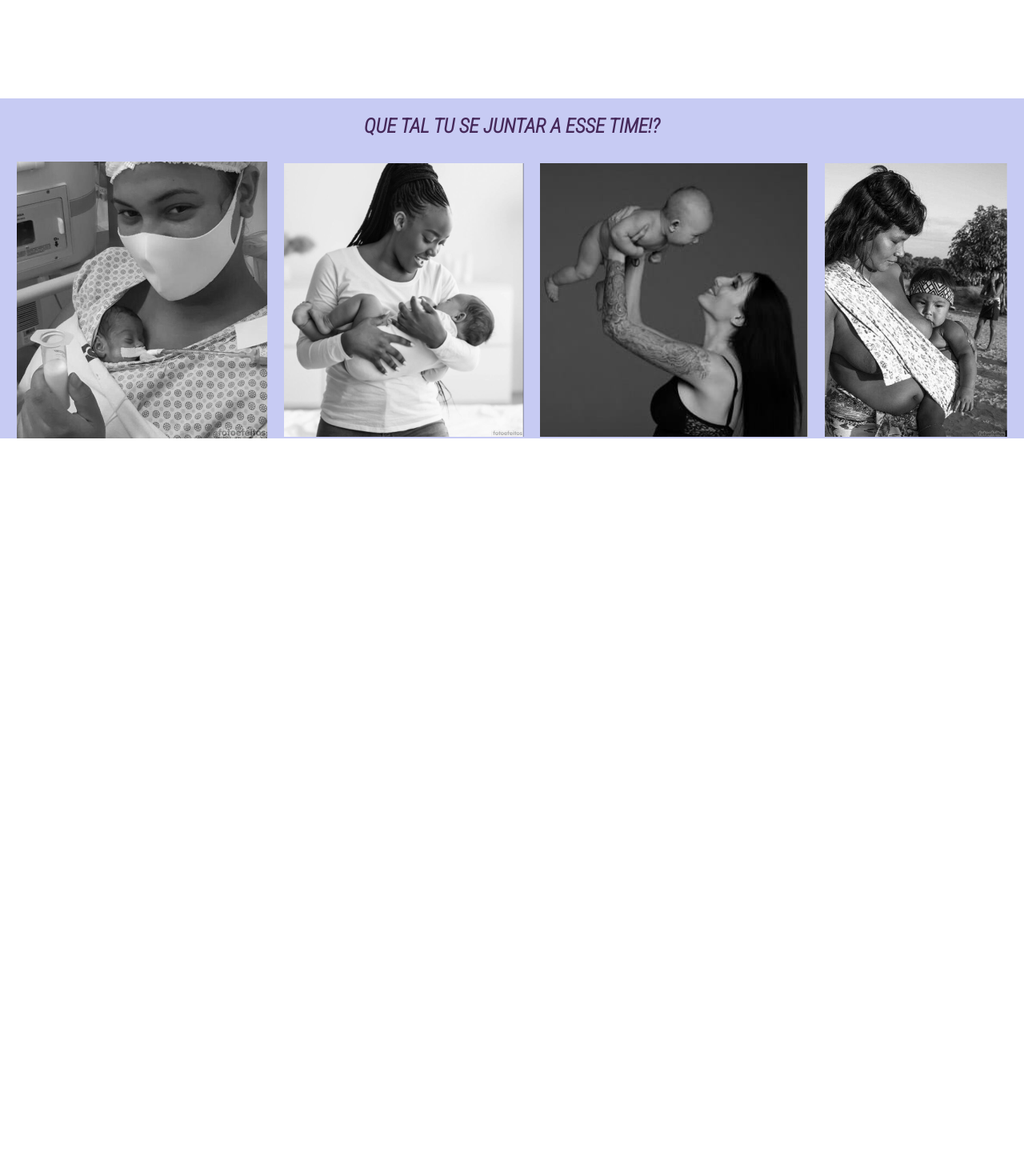
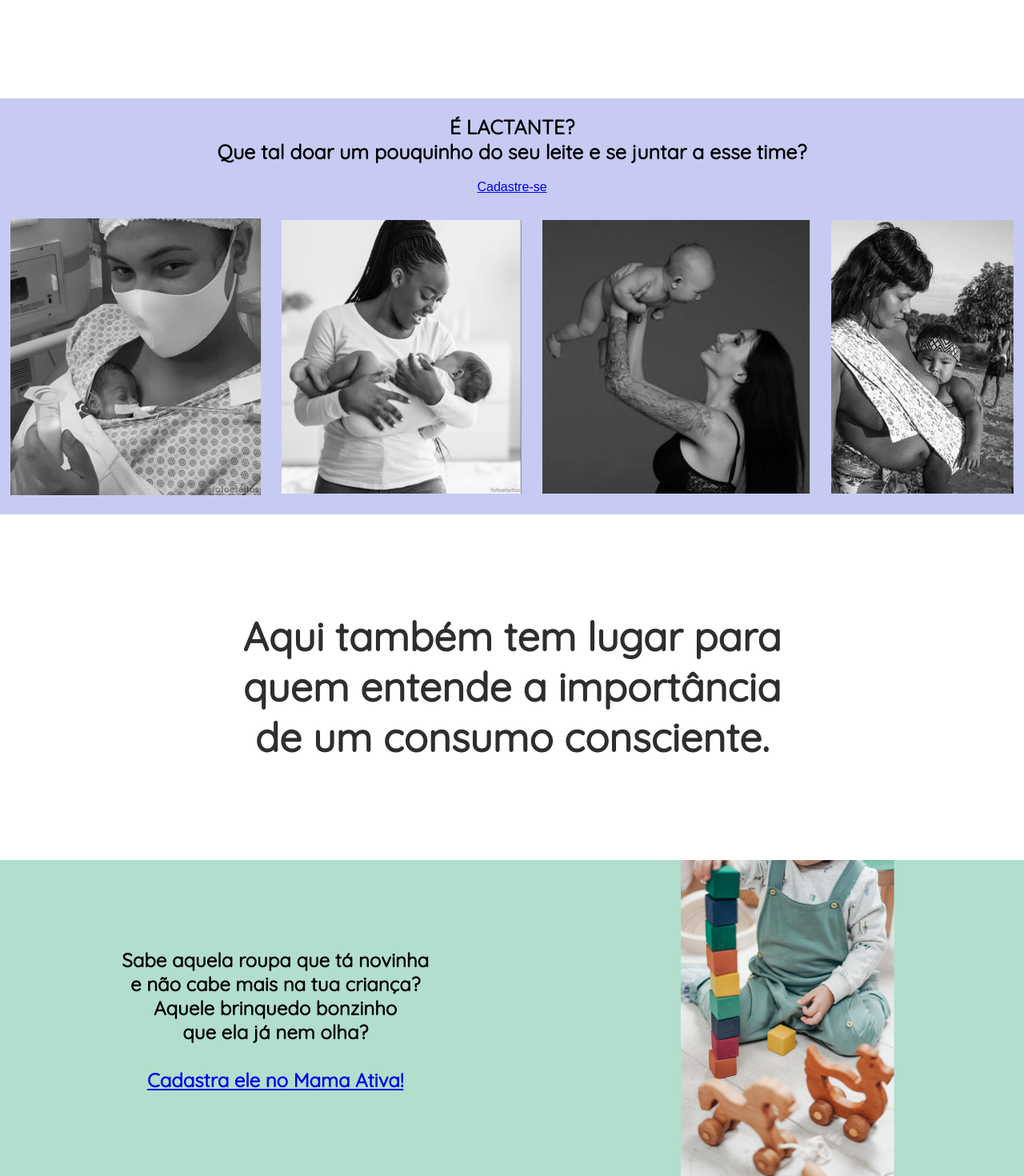
Before and after one commit to hannatty/mama_ativa01, a React (Create React App) app: page / in a window 1280 px wide. Shown: the part 640-2110 px from the top of the page at 80% size. Before the commit the page ends 1208 px from the top, so only its background shows below. Built offline with nearby package versions, Linux system fonts and the light colour scheme.

Commit message:
body additions

```diff
--- a/src/components/Header/index.js
+++ b/src/components/Header/index.js
@@ -10,7 +10,7 @@ export default function Header(){
       <Link className='menu-options'> Quem Somos </Link>
       <Link className='menu-options'> Parcerias </Link>
       <Link className='menu-options'> Contato </Link>
-      <Link className='register'> <button className='register-button'>Entrar</button> </Link>
+      <Link className='register'> <button className='register-button'>Login</button> </Link>
     </header>
 
 
--- a/src/components/ImgsGroup/imgsGroup.css
+++ b/src/components/ImgsGroup/imgsGroup.css
@@ -2,6 +2,7 @@
 text-align: center;
 max-height: 500px;
 background-color:#C7CBF3 ;
+padding-bottom: 20px;
 }
 
 .imgGroup{
@@ -9,7 +10,7 @@ background-color:#C7CBF3 ;
   align-items: center;
   justify-content:center;
   margin-top: 30px;
-  margin-bottom: 20px;
+  margin-bottom: 10px;
 }
 
 .img-config{
@@ -18,10 +19,10 @@ background-color:#C7CBF3 ;
 }
 
 .subtitle-config{
-  font-family: 'Roboto Condensed', sans-serif;
+  font-family: 'Quicksand', sans-serif;
   padding-top: 20px;
   font-size: 40px;
   margin-top: 20px;
   font-size: 25px;
-  color: #46295A;
+  color: #000;
 }
--- a/src/components/ImgsGroup/index.js
+++ b/src/components/ImgsGroup/index.js
@@ -1,10 +1,12 @@
 import './imgsGroup.css';
+import { Link } from 'react-router-dom';
 
 
 export default function ImgsGroup(){
   return(
     <div className='container'>
-      <h2 className='subtitle-config'>QUE TAL TU SE JUNTAR A ESSE TIME!?</h2>
+      <h2 className='subtitle-config'>É LACTANTE?<br/> Que tal doar um pouquinho do seu leite e se juntar a esse time?</h2>
+      <Link to="/">Cadastre-se</Link>
       <div className='imgGroup'>
         <img src="/foto1.png" alt='Mulher com bebê' className='img-config' />
         <img src="/foto2.png" alt='Mulher com bebê' className='img-config'/>
--- /dev/null
+++ b/src/components/ImgsGroup2/imgsGroup2.css
@@ -0,0 +1,17 @@
+.container3{
+  text-align: center;
+  max-height: 400px;
+  background-color:#B2DECD ;
+  }
+
+  .imgGroup{
+    display:flex;
+    align-items:center;
+    justify-content:space-around;
+    margin-top: 30px;
+    margin-bottom: 10px;
+  }
+
+  .picture-text{
+    font-family: 'Quicksand', sans-serif;
+  }
--- /dev/null
+++ b/src/components/ImgsGroup2/index.js
@@ -0,0 +1,19 @@
+import './imgsGroup2.css';
+import { Link } from 'react-router-dom';
+
+
+export default function ImgsGroup(){
+  return(
+    <div className='container3'>
+      <div className='imgGroup'>
+        <h2 className="picture-text">
+          Sabe aquela roupa que tá novinha<br/> e não cabe mais na tua criança?<br/>
+          Aquele brinquedo bonzinho <br/> que ela já nem olha?<br/><br/>
+          <Link to="/">Cadastra ele no Mama Ativa!</Link>
+          </h2>
+        <img src="/fotoCrianca.png" alt='Mulher com bebê' className='img-config'/>
+    </div>
+   </div>
+
+  );
+}
--- a/src/pages/Home/index.js
+++ b/src/pages/Home/index.js
@@ -1,5 +1,6 @@
 import { Link } from 'react-router-dom';
 import ImgsGroup from '../../components/ImgsGroup';
+import ImgsGroup2 from '../../components/ImgsGroup2';
 
 export default function Home() {
   return (
@@ -8,11 +9,19 @@ export default function Home() {
         <img src="/banner.svg" alt='Banner Mama Ativa' className='banner'/>
       </Link>
       <div className="container2">
-        <h2 className='info-home'>Você sabia que 1L de leite pode <br/> alimentar até 10 recém-nascidos?</h2>
+        <h2 className='info-home'>Aqui tem lugar para todo mundo <br/> que se preocupa com o próximo!</h2>
       </div>
       <div>
         <ImgsGroup/>
       </div>
+
+      <div>
+        <h2 className='info-home'>Aqui também tem lugar para<br/> quem entende a importância <br/> de um consumo consciente.</h2>
+      </div>
+      <div>
+        <ImgsGroup2/>
+      </div>
+
     </div>
   );
 }
```
Also changed, not shown: public/banner.svg, public/fotoCrianca.png (added).
